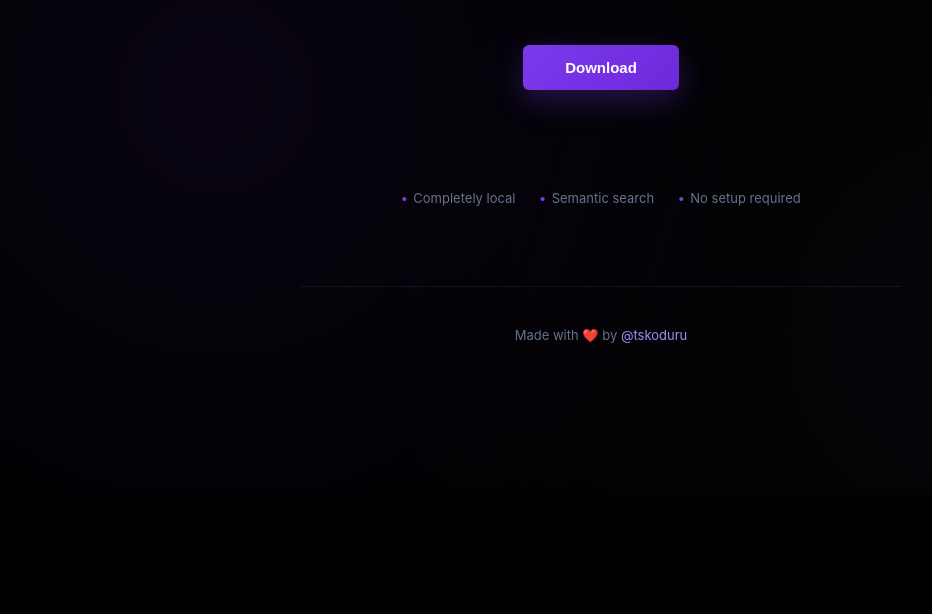
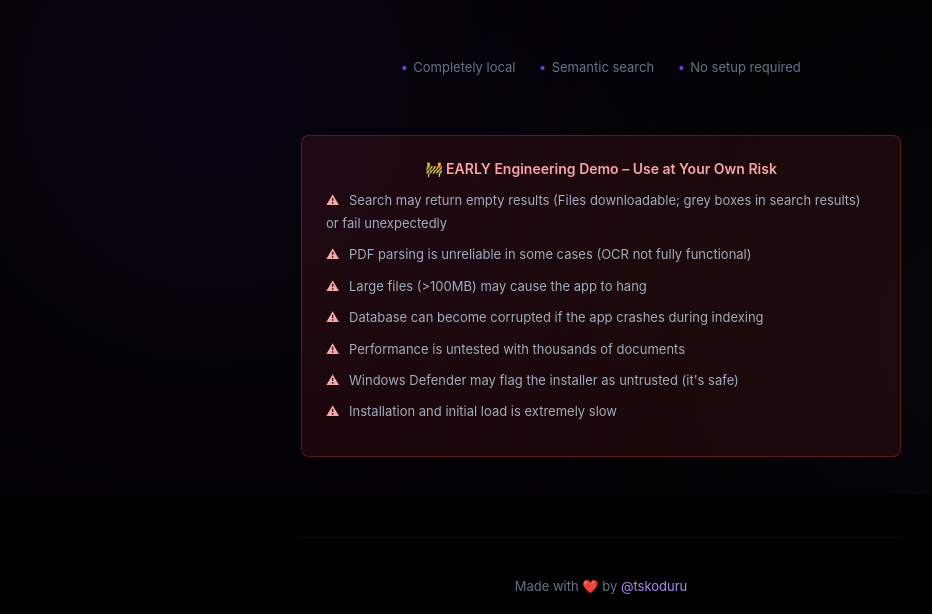
Before and after one commit to TSKoduru/inkling-app, a plain HTML site: page index.html in a window 1280 px wide. Shown: the part 305-919 px from the top of the page, without its empty margins (39-971 px from the left). Before the commit the page ends 800 px from the top, so only its background shows below. Drawn offline with Linux system fonts and the light colour scheme.

Commit message:
add warnings

```diff
--- a/index.html
+++ b/index.html
@@ -21,7 +21,6 @@
             justify-content: center;
             padding: 20px;
             position: relative;
-            overflow: hidden;
         }
 
         body::before {
@@ -137,6 +136,39 @@
             color: #7c3aed;
         }
 
+        .warning-section {
+            margin-top: 60px;
+            padding: 24px;
+            background: rgba(239, 68, 68, 0.1);
+            border: 1px solid rgba(239, 68, 68, 0.3);
+            border-radius: 8px;
+        }
+
+        .warning-section h3 {
+            color: #fca5a5;
+            font-size: 14px;
+            font-weight: 600;
+            margin-bottom: 12px;
+        }
+
+        .warning-section ul {
+            list-style: none;
+            text-align: left;
+            color: #a0aec0;
+            font-size: 13px;
+            line-height: 1.8;
+        }
+
+        .warning-section li {
+            margin-bottom: 8px;
+        }
+
+        .warning-section li::before {
+            content: '⚠ ';
+            color: #fca5a5;
+            margin-right: 6px;
+        }
+
         @media (max-width: 640px) {
             h1 {
                 font-size: 42px;
@@ -170,6 +202,19 @@
             <div class="feature-item">No setup required</div>
         </div>
 
+        <div class="warning-section">
+            <h3>🚧 EARLY Engineering Demo – Use at Your Own Risk</h3>
+            <ul>
+                <li>Search may return empty results (Files downloadable; grey boxes in search results) or fail unexpectedly</li>
+                <li>PDF parsing is unreliable in some cases (OCR not fully functional)</li>
+                <li>Large files (>100MB) may cause the app to hang</li>
+                <li>Database can become corrupted if the app crashes during indexing</li>
+                <li>Performance is untested with thousands of documents</li>
+                <li>Windows Defender may flag the installer as untrusted (it's safe)</li>
+                <li>Installation and initial load is extremely slow</li>
+            </ul>
+        </div>
+
         <footer>
             <p>Made with ❤️ by <a href="https://github.com/tskoduru">@tskoduru</a></p>
         </footer>
```
